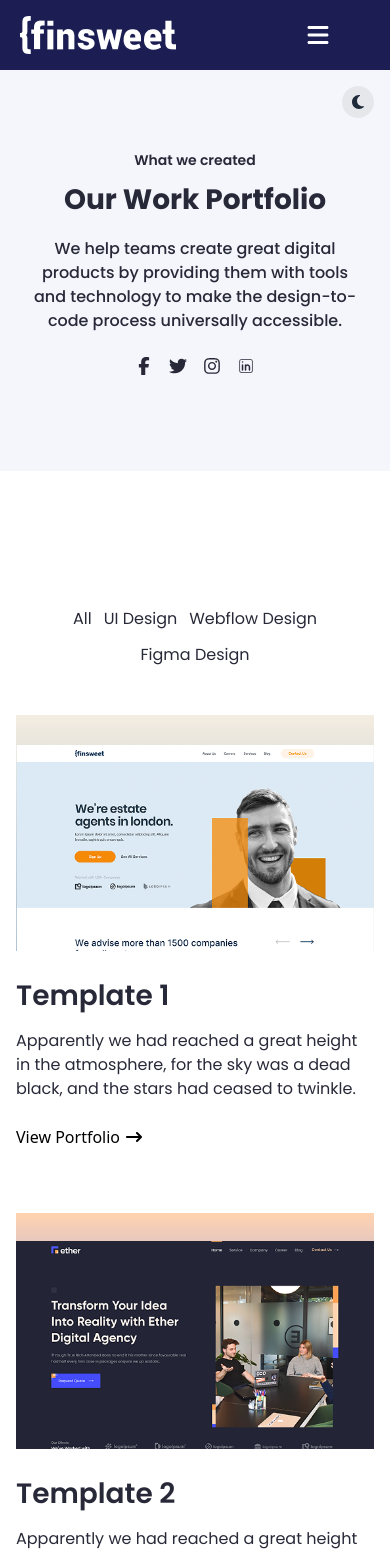
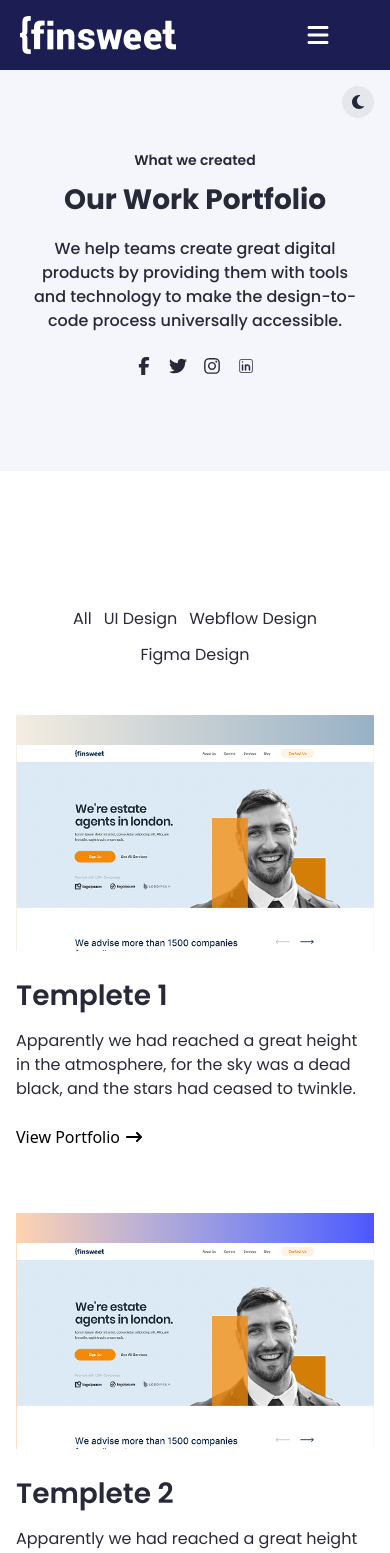
Before and after one commit to Sadat25/finsweet-p4, a React (Vite) app: page /work in a window 390 px wide. Shown: the top 1553 px of the page. Built offline with nearby package versions, Linux system fonts and the light colour scheme.

Commit message:
responsive update

```diff
--- a/src/Components/Contact.jsx
+++ b/src/Components/Contact.jsx
@@ -2,27 +2,9 @@ import React, { useState, useEffect } from 'react'
 import { FaMoon, FaSun } from 'react-icons/fa6'
 
 const Contact = () => {
-  const [show, setShow] = useState(false)
-
-
-  useEffect(() => {
-    if (show) {
-      document.documentElement.classList.add('dark')
-    } else {
-      document.documentElement.classList.remove('dark')
-    }
-  }, [show])
 
   return (
     <div className='dark:bg-Dark-Blue'>
-      <div className="p-4 flex justify-end">
-        <button
-          onClick={() => setShow(!show)}
-          className="p-2 rounded-full bg-gray-200 dark:bg-gray-700"
-        >
-          {show ? <FaSun className="text-yellow-400" /> : <FaMoon className="text-gray-800" />}
-        </button>
-      </div>
 
       <div className='w-full py-5'>
         <div className='container'>
@@ -35,19 +17,20 @@ const Contact = () => {
             </p>
           </div>
 
-          <div className="w-full mt-[64px]">
-            <div className="bg-[#F4F6FC] dark:bg-Dark-Blue mx-auto lg:w-[1062px] rounded-lg px-4 sm:px-6 md:px-8 lg:px-10 py-[55px] flex flex-col gap-6 lg:flex-wrap lg:flex-row justify-between">
+          <div className="w-full mt-[64px] ">
+          <div className="bg-[#F4F6FC] dark:bg-Dark-Blue mx-auto w-full max-w-[1062px] rounded-lg px-4 sm:px-6 md:px-8 lg:px-10 py-[55px] flex flex-col md:flex-row md:flex-wrap gap-6 justify-center overflow-hidden">
+
+
 
 
               <div className="w-full  md:w-[90%] lg:w-[438px] mx-auto">
                 <h2 className="text-[18px] font-Poppins font-medium dark:text-white mb-2">Name</h2>
                 <input type="text" placeholder="Enter Your Name" className="w-full h-[64px] border border-[#D2D2E0] dark:border-gray-600 pl-5 text-[16px] font-Poppins font-medium rounded-lg transition duration-300 dark:bg-gray-800 dark:text-white" />
               </div>
-
-
-              <div className="w-full sm:w-[80%] md:w-[90%] lg:w-[438px] mx-auto">
+              <div className="w-full  md:w-[90%] lg:w-[438px] mx-auto">
                 <h2 className="text-[18px] font-Poppins font-medium dark:text-white mb-2">Email</h2>
-                <input type="text" placeholder="Enter your Email" className="w-full h-[64px] border border-[#D2D2E0] dark:border-gray-600 pl-5 text-[16px] font-Poppins font-medium rounded-lg transition duration-300 dark:bg-gray-800 dark:text-white" /> </div>
+                <input type="text" placeholder="Enter Your Email" className="w-full h-[64px] border border-[#D2D2E0] dark:border-gray-600 pl-5 text-[16px] font-Poppins font-medium rounded-lg transition duration-300 dark:bg-gray-800 dark:text-white" />
+              </div>
 
 
               <div className="w-full  md:w-[90%] lg:w-[438px] mx-auto">
@@ -60,7 +43,7 @@ const Contact = () => {
                 <input type="text" placeholder="Select Subject" className="w-full h-[64px] border border-[#D2D2E0] dark:border-gray-600 pl-5 text-[16px] font-Poppins font-medium rounded-lg transition duration-300 dark:bg-gray-800 dark:text-white" /> </div>
 
 
-              <div className="w-full lg:ml-[12px] md:ml-0  mx-auto">
+                <div className="w-full lg:ml-3 md:w-[90%] lg:w-full mx-auto">
                 <h2 className="text-[18px] font-Poppins font-medium dark:text-white mb-2">Message</h2>
                 <textarea placeholder="Write your question here" className=" lg:w-full w-full h-[138px] border border-[#D2D2E0] dark:border-gray-600 p-5 text-[16px] font-Poppins font-medium transition duration-300 dark:bg-gray-800 dark:text-white" /> </div>
 
--- a/src/Components/Reusable/TemplateReusable.jsx
+++ /dev/null
@@ -1,27 +0,0 @@
-import React from 'react'
-import { FaArrowRightLong } from 'react-icons/fa6'
-
-const TemplateReusable = ({ image, bg, title }) => {
-    return (
-        <>
-
-        <div className='w-full max-w-[623px]'>
-
-
-        <div className={bg} >
-                <img className='pt-7 mx-auto lg:h-[340px]' src={image} alt={title} />
-            </div>
-
-
-            <h1 className='text-[28px]  text-[#282938] font-Poppins font-semibold dark:text-white pt-[24px]'>{title} </h1>
-
-            <p className='lg:text-[16px] md:text-[12px] text-[#282938] font-Poppins font-normal dark:text-white pt-[12px] lg:w-[600px] md:w-full'>Apparently we had reached a great height in the atmosphere, for the sky was a dead black, and the stars had ceased to twinkle.</p>
-
-            <a className='flex items-center gap-1.5 py-2 dark:text-white pt-[24px] pb-[64px]' href="#">View Portfolio <FaArrowRightLong /></a>
-        </div>
-
-        </>
-    )
-}
-
-export default TemplateReusable
--- a/src/Components/Template.jsx
+++ b/src/Components/Template.jsx
@@ -1,13 +1,70 @@
 import React from 'react'
 import state from '../assets/state.png'
-import TemplateReusable from './Reusable/TemplateReusable'
+
 import transform from '../assets/Tarnsform.png'
 import Software from '../assets/Software.png'
 import Vehicle from '../assets/Vehicle.png'
 import Customer from '../assets/Customer.png'
 import Andrew from '../assets/Andrew.png'
+import { FaArrowRightLong } from 'react-icons/fa6'
 
+const templeteData = [
+  {
+    id: 1,
+    title: "Templete 1",
+    image: state,
+    details: "Apparently we had reached a great height in the atmosphere, for the sky was a dead black, and the stars had ceased to twinkle.",
+    button: "View Portfolio",
+    bg: 'bg-gradient-to-r from-[#F4EDE1] to-[#98B1C6] '
 
+  },
+  {
+    id: 2,
+    title: "Templete 2",
+    image: state,
+    details: "Apparently we had reached a great height in the atmosphere, for the sky was a dead black, and the stars had ceased to twinkle.",
+    button: "View Portfolio",
+    bg: 'bg-gradient-to-r from-[#FFD3AF] to-[#4F56FF] '
+
+  },
+  {
+    id: 3,
+    title: "Templete 3",
+    image: state,
+    details: "Apparently we had reached a great height in the atmosphere, for the sky was a dead black, and the stars had ceased to twinkle.",
+    button: "View Portfolio",
+    bg: 'bg-gradient-to-r from-[#EEBCA7] to-[#C8C8C8]'
+
+  },
+  {
+    id: 4,
+    title: "Templete 4",
+    image: state,
+    details: "Apparently we had reached a great height in the atmosphere, for the sky was a dead black, and the stars had ceased to twinkle.",
+    button: "View Portfolio",
+    bg: 'bg-gradient-to-r from-[#C2E7F2  ] to-[#98A4FF] '
+
+  },
+  {
+    id: 5,
+    title: "Templete 5",
+    image: state,
+    details: "Apparently we had reached a great height in the atmosphere, for the sky was a dead black, and the stars had ceased to twinkle.",
+    button: "View Portfolio",
+    bg: 'bg-gradient-to-r from-[#C5BCFF] to-[#9BF6D5]'
+
+  },
+  {
+    id: 6,
+    title: "Templete 6",
+    image: state,
+    details: "Apparently we had reached a great height in the atmosphere, for the sky was a dead black, and the stars had ceased to twinkle.",
+    button: "View Portfolio",
+    bg: 'bg-gradient-to-r from-[#D2D6FD] to-[#D6ACEA] '
+
+  },
+
+]
 const Template = () => {
   return (
     <>
@@ -23,17 +80,28 @@ const Template = () => {
           </div>
 
 
-          <div className='w-full flex flex-wrap justify-between pt-[48px]  '>
+
+          <div className='w-full flex flex-wrap justify-center pt-[48px] lg:text-center'>
+            {templeteData.map((item) =>
+
+              <div key={item.id} className=' w-full max-w-[623px] '>
 
 
-            <TemplateReusable image={state} bg="bg-gradient-to-b from-[#F4EDE1] to-[#98B1C6] lg:w-[600px] md:w-full lg:h-[380px] " title="Template 1" />
-            <TemplateReusable image={transform} bg="bg-gradient-to-b from-[#FFD3AF] to-[#4F56FF] lg:w-[600px] md:w-full lg:h-[380px]" title="Template 2" />
-            <TemplateReusable  image={Vehicle} bg="bg-gradient-to-b from-[#EEBCA7] to-[#C8C8C8] lg:w-[600px] md:w-full lg:h-[380px] " title="Template 3" />
-            <TemplateReusable image={Software} bg="bg-gradient-to-b from-[#C2E7F2] to-[#98A4FF] lg:w-[600px] md:w-full lg:h-[380px]" title="Template 4" />
-            <TemplateReusable image={Andrew} bg="bg-gradient-to-b from-[#C5BCFF] to-[#9BF6D5] lg:w-[600px] md:w-full lg:h-[380px]" title="Template 5" />
-            <TemplateReusable image={Customer} bg="bg-gradient-to-b from-[#D2D6FD] to-[#D6ACEA] lg:w-[600px] md:w-full lg:h-[380px]" title="Template 6" />
+                <div className={`${item.bg} lg:w-[600px] lg:h-[380px] md:w-full  `} >
+                  <img className='pt-7 mx-auto lg:h-[340px]  ' src={item.image} alt='' />
+                </div>
 
+
+                <h1 className='text-[28px]  text-[#282938] font-Poppins font-semibold dark:text-white pt-[24px]'>{item.title} </h1>
+
+                <p className='lg:text-[16px] md:text-[12px] text-[#282938] font-Poppins font-normal dark:text-white pt-[12px] lg:w-[600px] md:w-full'>{item.details}</p>
+
+                <a className='flex items-center gap-1.5 py-2 dark:text-white pt-[24px] pb-[64px]' href="#">{item.button} <FaArrowRightLong /></a>
+              </div>
+            )}
           </div>
+
+
 
 
           <div className='w-full text-center lg:pt-[128px] md:pt-[80px]'>
```
